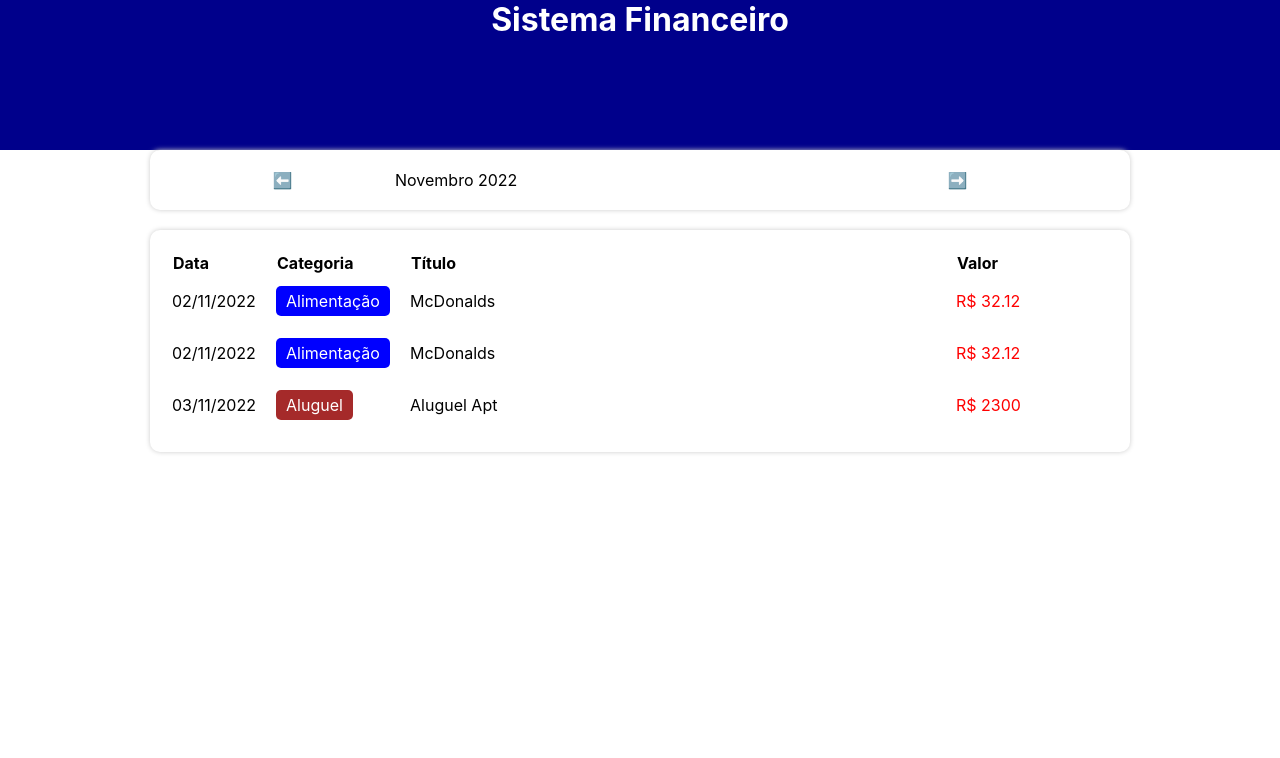
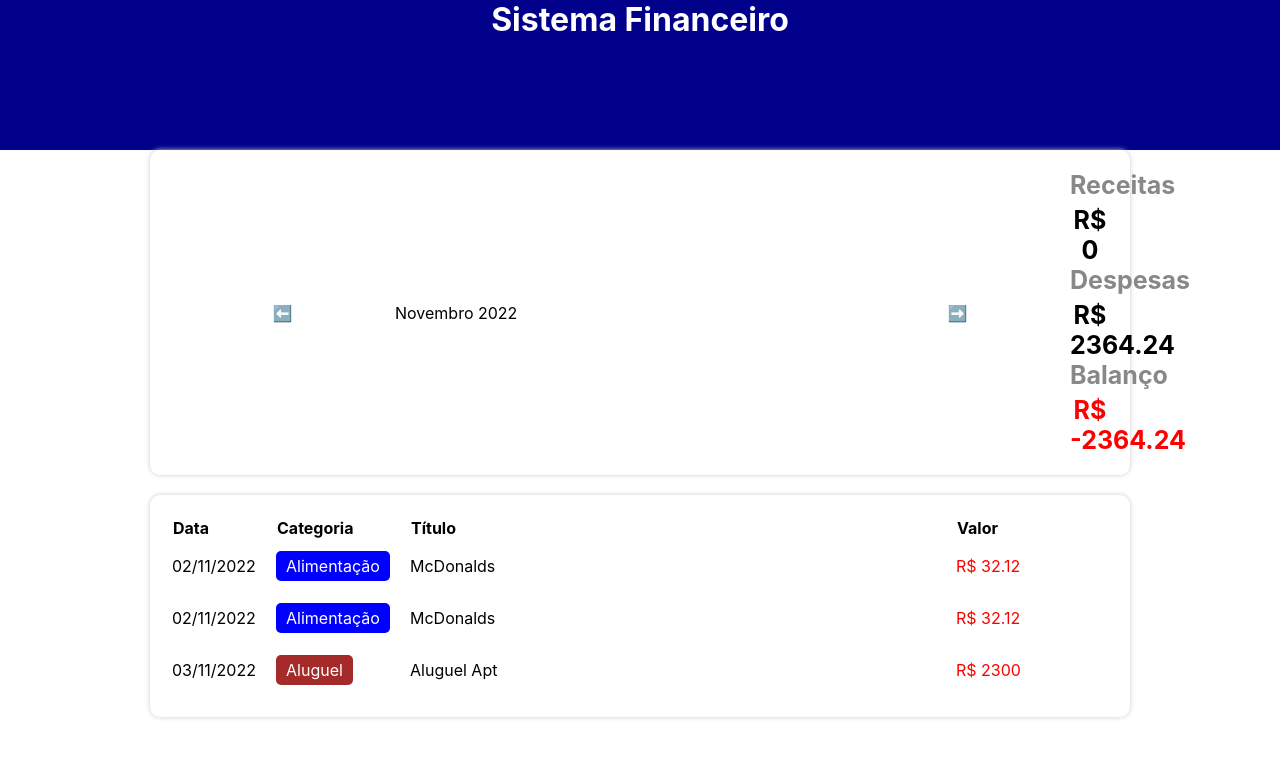
Before and after one commit to sanavila/SistemaDeFinancas, a React (Create React App) app: page / in a window 1280 px wide. Shown: the top 758 px of the page. Built offline with nearby package versions, Linux system fonts and the light colour scheme.

Commit message:
calculo do balanço e despesas

```diff
--- a/src/App.tsx
+++ b/src/App.tsx
@@ -2,6 +2,7 @@
 import * as C from './App.styles';
 import { InfoArea } from './components/infoArea';
 import { TableArea } from './components/tableArea';
+import { categories } from './data/categories';
 import { items } from './data/items';
 import { filterListByMonth, getCurrentMonth } from './helpers/dateFilter';
 import { Item } from './types/item';
@@ -10,10 +11,28 @@
   const [list, setList] = useState(items);
   const [filteredList, setFilteredList] = useState<Item[]>([]);
   const [currentMonth, setCurrentMonth] = useState(getCurrentMonth());
+  const [income, setIncome] = useState(0);
+  const [expense, setExpense] = useState(0);
 
   useEffect(()=> {
     setFilteredList( filterListByMonth(list, currentMonth));
   }, [list, currentMonth]);
+
+  useEffect(()=> {
+    let incomeCount = 0;
+    let expenseCount = 0;
+
+    for(let i in filteredList){
+      if (categories[filteredList[i].category].expense){
+        expenseCount += filteredList[i].value;
+      } else {
+        incomeCount += filteredList[i].value;
+      }
+
+      setIncome(incomeCount);
+      setExpense(expenseCount);
+    }
+  }, [filteredList]);
 
   const handleMonthChange = (newMonth: string) => {
     setCurrentMonth(newMonth);
@@ -28,6 +47,8 @@
       <InfoArea
       currentMonth={currentMonth}
       onMonthChange={handleMonthChange}
+      income={income}
+      expense={expense}
       />
       <TableArea list={filteredList}/>
     </C.Body>
--- /dev/null
+++ b/src/components/ResumeItem/index.tsx
@@ -0,0 +1,16 @@
+import * as C from './style';
+
+type Props = {
+    title: string;
+    value: number;
+    color?: string;
+}
+
+export const ResumeItem = ({title, value, color}: Props) => {
+    return(
+        <C.Container>
+            <C.Title>{title}</C.Title>
+            <C.Info color={color}>R$ {value}</C.Info>
+        </C.Container>
+    );
+}
--- /dev/null
+++ b/src/components/ResumeItem/style.ts
@@ -0,0 +1,16 @@
+import styled from  'styled-components';
+
+export const Container = styled.div`
+    flex: 1;
+`;
+export const Title = styled.div`
+    text-align: center;
+    font-weight: bold;
+    color: #888;
+    margin-bottom: 5px;
+`;
+export const Info = styled.div<{color?: string}>`
+    text-align: center;
+    font-weight: bold;
+    color: ${props => props.color ?? '#000'};
+`;
--- a/src/components/infoArea/index.tsx
+++ b/src/components/infoArea/index.tsx
@@ -1,11 +1,15 @@
 import { formatCurrentMonth } from '../../helpers/dateFilter';
+import { ResumeItem } from '../ResumeItem';
 import * as C from './styles';
 
 type Props = {
     currentMonth: string;
     onMonthChange: (newMonth: string) => void;
+    income: number;
+    expense: number;
 }
-export const InfoArea = ({ currentMonth, onMonthChange }: Props) => {
+export const InfoArea = ({ currentMonth, onMonthChange, income, expense }: Props) => {
+
     const handlePrevMonth = () => {
         let [year, month] = currentMonth.split('-');
         let currentDate = new Date(parseInt(year), parseInt(month) - 1, 1);
@@ -26,6 +30,13 @@
                 <C.MonthArrow onClick={handleNextMonth}>➡️</C.MonthArrow>
             </C.MonthArea>
             <C.ResumeArea>
+                <ResumeItem title="Receitas" value={income} />
+                <ResumeItem title="Despesas" value={expense} />
+                <ResumeItem
+                    title="Balanço"
+                    value={income - expense}
+                    color={(income-expense) < 0 ? 'red' : 'green'}
+                />
             </C.ResumeArea>
         </C.Container>
     );
```
Also changed, not shown: src/components/infoArea/styles.ts (line endings or trailing spaces).
